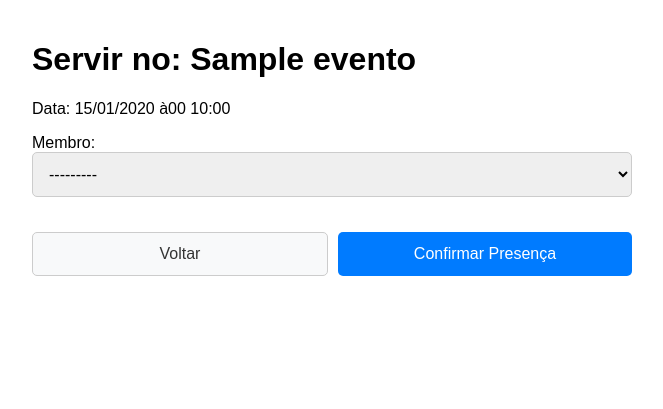
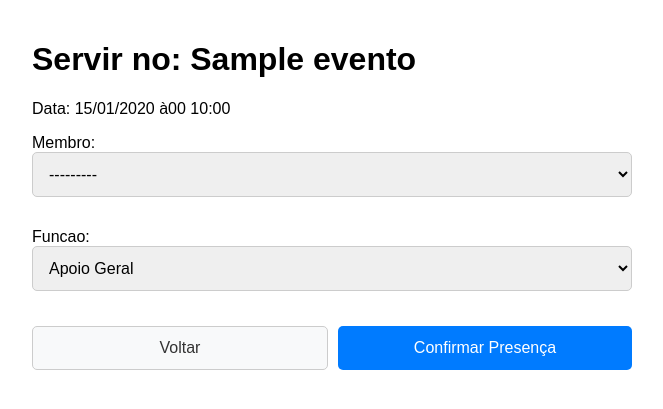
Before and after one commit to Aurineque/escala-app, a Django app: page /voluntariar/1/ in a window 1280 px wide. Shown: the top 409 px of the page, without its empty margins (308-971 px from the left). Run offline with Django 5.2, Linux system fonts and the light colour scheme; tables that the repository leaves empty hold one stand-in row (values such as "Sample post").

Commit message:
Adiciona campo 'funcao' ao modelo Escala e atualiza o formulário para incluir a função do membro escalado

```diff
--- a/escala/forms.py
+++ b/escala/forms.py
@@ -4,6 +4,5 @@ from .models import Escala
 class EscalaForm(forms.ModelForm):
     class Meta:
         model = Escala
-        # O formulário vai pedir apenas o nome do membro.
-        # O evento nós vamos pegar automaticamente pela URL!
-        fields = ['membro']
+
+        fields = ['membro','funcao']
--- a/escala/models.py
+++ b/escala/models.py
@@ -24,8 +24,8 @@ class Membro(models.Model):
     # Opções de funções para a mídia
     FUNCOES = [
         ('camera', 'Câmera'),
-        ('som', 'Mesa de Som'),
-        ('projecao', 'Projeção / Letras'),
+        ('story', 'Story'),
+        ('projecao', 'Projeção'),
         ('geral', 'Apoio Geral')
     ]
     nome = models.CharField(max_length=100)
@@ -40,6 +40,12 @@ class Escala(models.Model):
     membro = models.ForeignKey(Membro, on_delete=models.CASCADE)
     confirmado = models.BooleanField(default=False)
 
+    funcao = models.CharField(
+        max_length=20,
+        choices=Membro.FUNCOES,
+        default='geral'
+    )
+
     class Meta:
         # Impede que o mesmo membro marque duas vezes no mesmo dia
         unique_together = ['evento', 'membro']
--- a/escala/templates/escala/lista_eventos.html
+++ b/escala/templates/escala/lista_eventos.html
@@ -37,7 +37,7 @@
                 <p>
                     <strong>Membros Escalados: </strong>
                     {% for escala in evento.escala_set.all %}
-                        {{ escala.membro.nome }}{% if not forloop.last %}, {% endif %}
+                        {{ escala.membro.nome }}({{ escala.get_funcao_display }}){% if not forloop.last %}, {% endif %}
                     {% endfor %}
                 </p>
             {% else %}
--- a/escala/views.py
+++ b/escala/views.py
@@ -37,7 +37,7 @@ def voluntariar(request, evento_id):
             ).count()
 
             if escalas_no_mes >= 6:
-                messages.error(request, f"{membro.nome} já atingiu o limite de 3 escalas para este mês!")
+                messages.error(request, f"{membro.nome} já atingiu o limite de 6 escalas para este mês!")
                 return redirect('voluntariar', evento_id=evento.id)
 
             # --- Se passou pelos dois bloqueios, salva com sucesso ---
```
Also changed, not shown: escala/migrations/0002_escala_funcao_alter_membro_funcao_principal.py (added).
